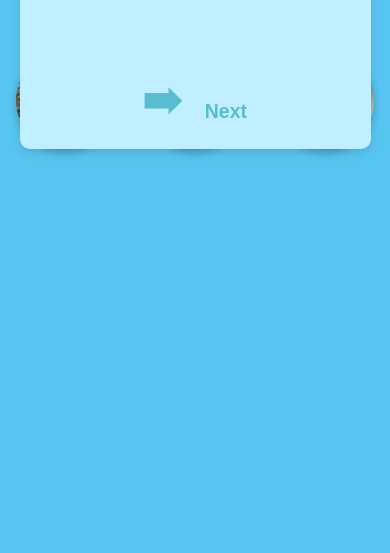
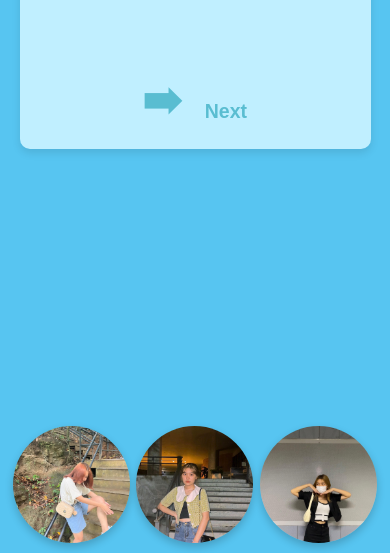
Before and after one commit to ghxoi/my-website, a plain HTML site: page index.html in a window 390 px wide. Shown: the part 291-844 px from the top of the page. Drawn offline with Linux system fonts and the light colour scheme.

Commit message:
Update index.html

```diff
--- a/index.html
+++ b/index.html
@@ -109,18 +109,19 @@
         .images {
             display: flex;
             justify-content: space-around;
-            position: absolute;
-            bottom: 5vw; /* ระยะห่างจากด้านล่าง */
+            position: fixed; /* ให้รูปอยู่ที่ขอบล่าง */
+            bottom: 0; /* เลื่อนลงมาที่ขอบล่าง */
             left: 0;
             right: 0;
-            opacity: 0;
+            padding: 10px;
+            z-index: 1; /* ให้อยู่ข้างบนเนื้อหา */
             animation: fadeIn 2s ease-in-out forwards;
         }
 
         .images img {
-            width: 20vw;
-            height: 20vw;
-            border-radius: 100px;
+            width: 25vw; /* ปรับขนาดภาพให้เหมาะสม */
+            height: 25vw;
+            border-radius: 50%; /* ทำให้เป็นวงกลม */
             object-fit: cover;
             box-shadow: 0 4px 8px rgba(0, 0, 0, 0.2);
         }
@@ -148,8 +149,8 @@
             }
 
             .images img {
-                width: 25vw;
-                height: 25vw;
+                width: 30vw; /* ขยายขนาดภาพให้เหมาะสมกับหน้าจอโทรศัพท์ */
+                height: 30vw;
             }
         }
     </style>
```
